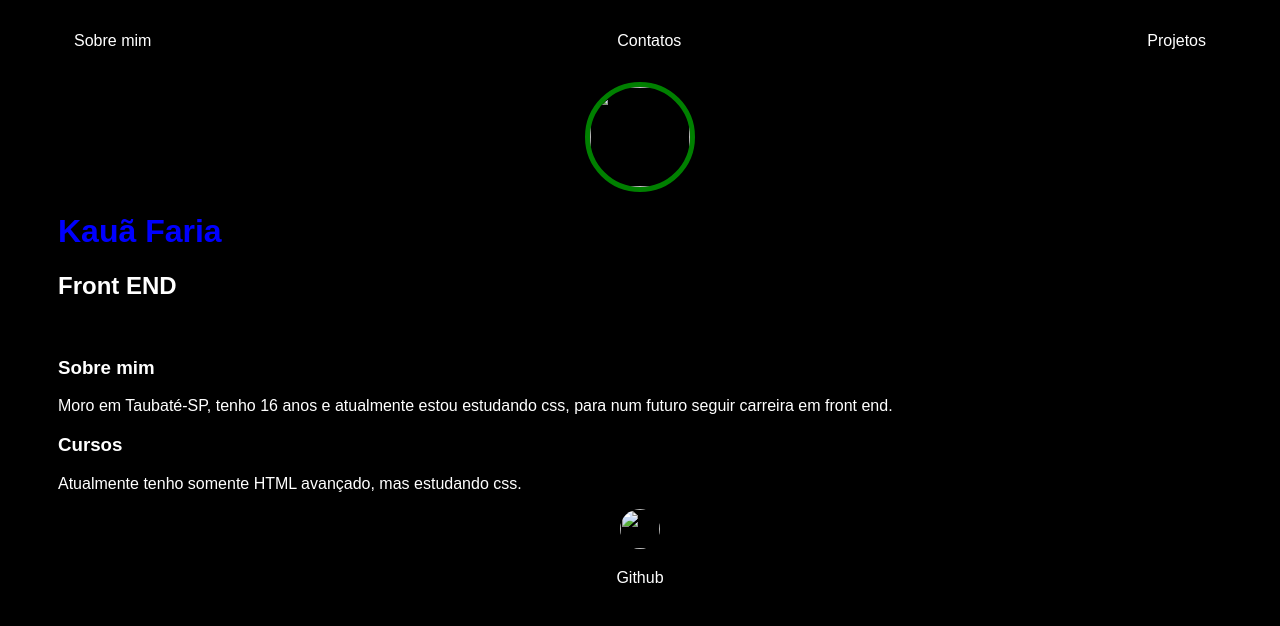
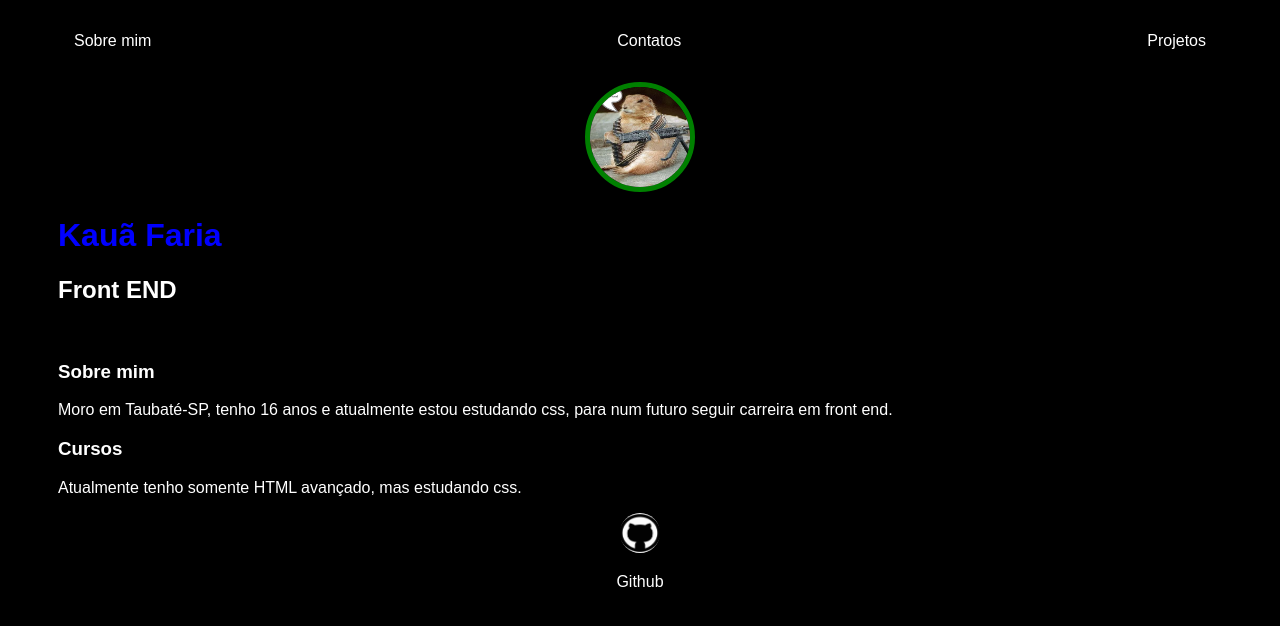
Before and after one commit to Pphantom-dev/phantom, a plain HTML site: page index.html in a window 1280 px wide. Drawn offline with Linux system fonts and the light colour scheme.

Commit message:
Update index.html

```diff
--- a/index.html
+++ b/index.html
@@ -26,7 +26,7 @@
 
         <header>
             <div class="center">
-            <img src="./img/capi2.jpg"></img>
+            <img src="capi2.jpg"></img>
             </div>
             <h1>Kauã Faria</h1>
             <h2>Front END</h2>
@@ -49,7 +49,7 @@
 
         <footer>
             <a href="https://github.com/Pphantom-dev" target="_blank" rel="noopener noreferrer">
-               <img src="./img/github.jpg">
+               <img src="github.jpg">
                <p>Github</p>
             </a>
         </footer>
```
